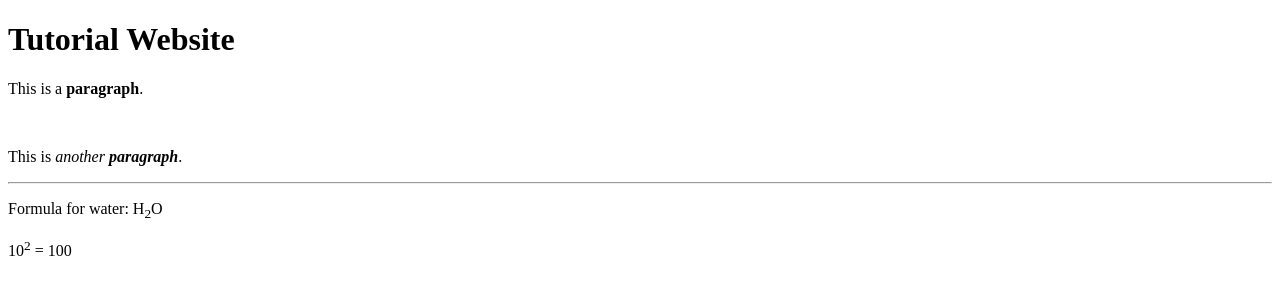
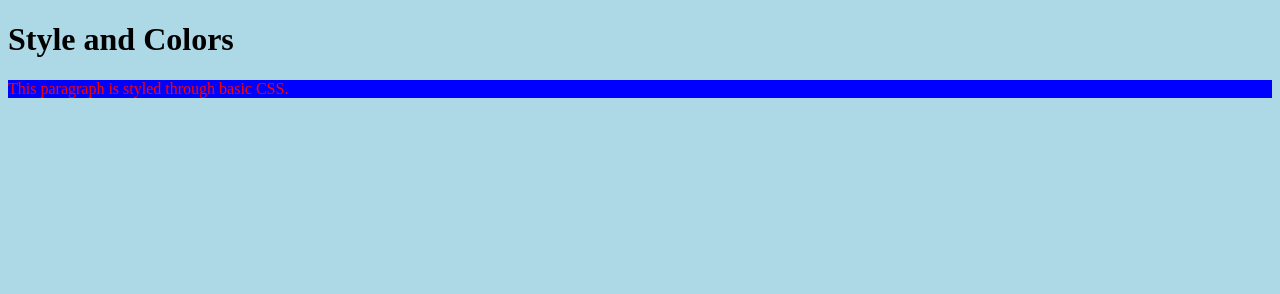
Before and after one commit to SJ-Calderon/HTML-Tutorial, a plain HTML site: page index.html in a window 1280 px wide. Drawn offline with Linux system fonts and the light colour scheme.

Commit message:
Style and Color

```diff
--- a/index.html
+++ b/index.html
@@ -1,34 +1,16 @@
-<!-- Defines this as a HTML document -->
 <!DOCTYPE html>
-
-<!-- Main tag necessary for all HTML documents -->
 <html>
-    <!-- Tag to hold all metadata for the page -->
     <head>
-        <!-- charset defines the characters which can be used on the website -->
         <meta charset="UTF-8">
-
-        <!-- Used to give a description which browsers can use for a preview, such as on a search engine -->
         <meta name="description" content="This is the description for the website">
         <title>Tutorial Website</title>
     </head>
 
-    <!-- Tag to hold all the content for the page -->
-    <body>
-        <!-- Headers go from h1 (largest) to h6 (smallest) -->
-        <h1>Tutorial Website</h1>
+    <!-- The style attribute is used to insert CSS to the HTML object -->
+    <body style="background-color: lightblue;">
+        <h1>Style and Colors</h1>
 
-        <!-- <b> bolds text -->
-        <p>This is a <b>paragraph</b>.</p>
-        <!-- This adds a line break -->
-        <br/>
-        <!-- <i> italicizes text -->
-        <p>This is <i>another <b>paragraph</b></i>.</p>
-        <!-- This adds a horizontal line -->
-        <hr/>
-        <!-- <sub> creates a subscript -->
-        <p>Formula for water: H<sub>2</sub>O</p>
-        <!-- <sup> creates a superscript -->
-        <p>10<sup>2</sup> = 100</p>
+        <!-- This background-color attribute will overwrite the one from the body for this object -->
+        <p style="color:red; background-color: blue;">This paragraph is styled through basic CSS.</p>
     </body>
 </html>
```
